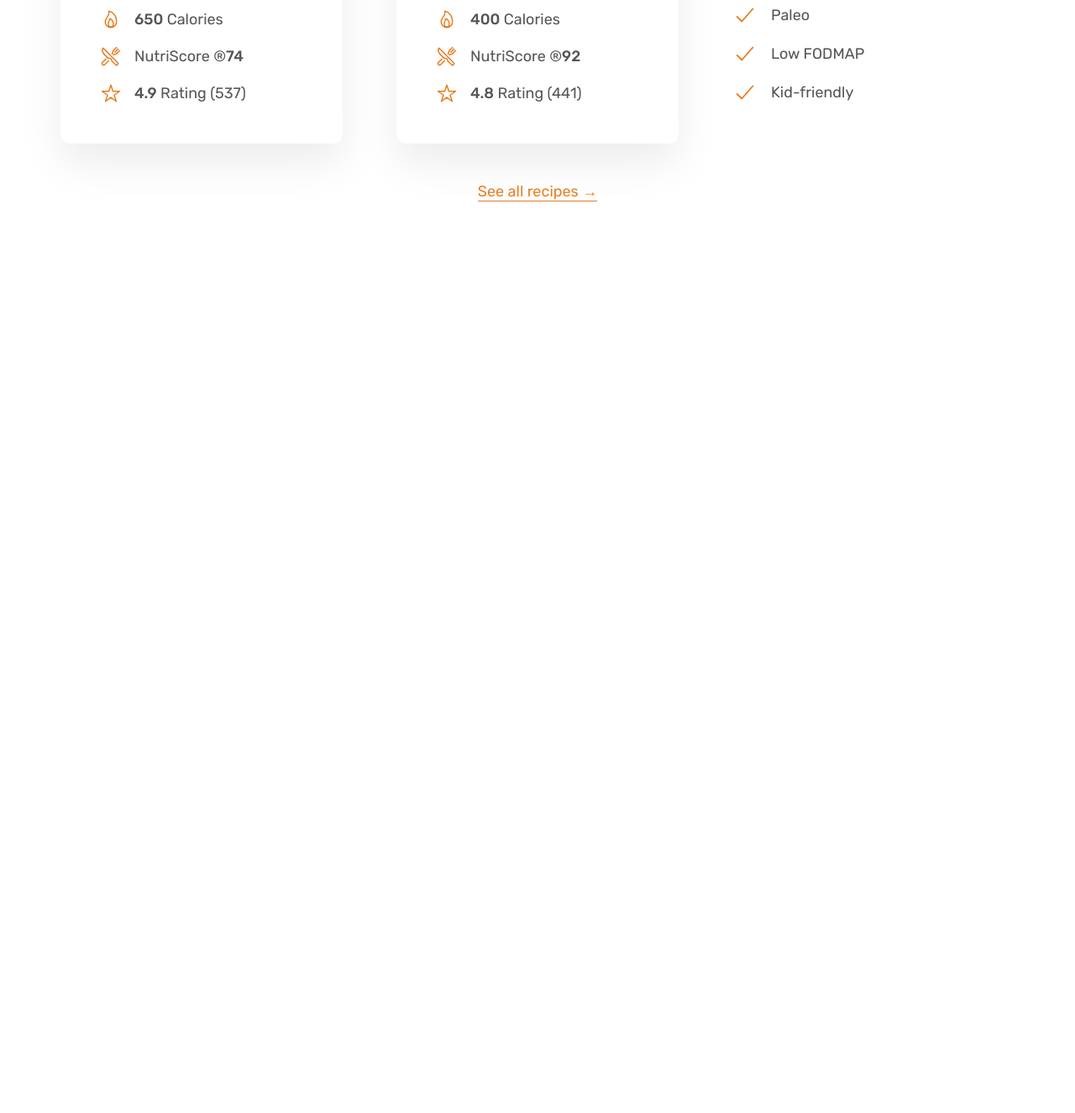
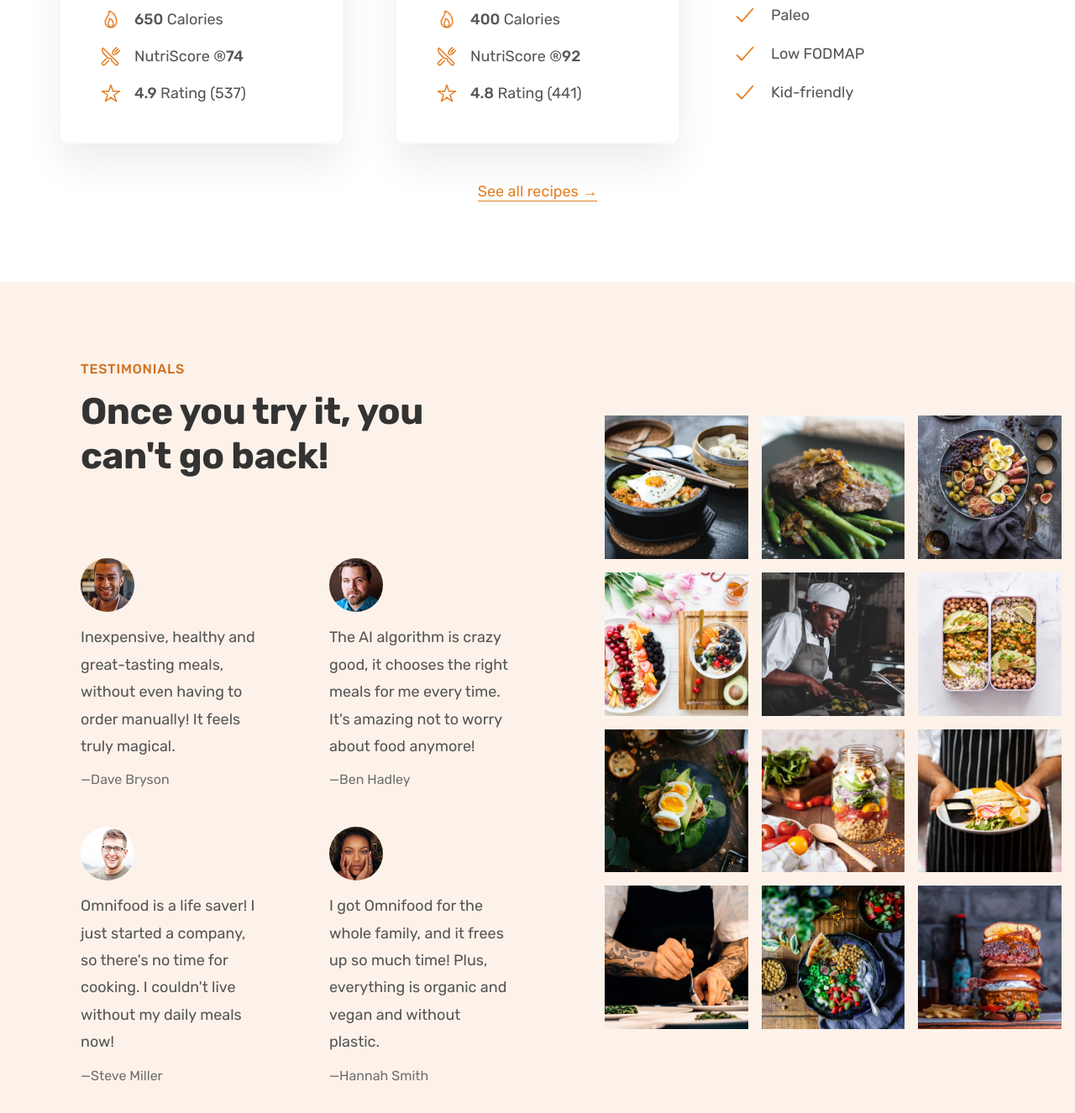
Before and after one commit to Tiraso12/Omnifood, a plain HTML site: page index.html in a window 1280 px wide. Shown: the part 3066-4392 px from the top of the page at 84% size. Before the commit the page ends 3402 px from the top, so only its background shows below. Drawn offline with nearby package versions, Linux system fonts and the light colour scheme.

Commit message:
testimonials section finished!

```diff
--- a/general.css
+++ b/general.css
@@ -30,6 +30,8 @@
     #cf711f
     - Accents:
     - Greys:
+
+    #6F6F6F(lightest gray allowed on #fdf2e9)
     #555
     #333
     #888;
--- a/index.html
+++ b/index.html
@@ -266,6 +266,95 @@
       </div>
 
     </section>
+
+    <section class="section-testimonials">
+      <div class="testimonials-container">
+        <span class="subheading">Testimonials</span>
+        <h2 class="heading-secondary">
+          Once you try it, you can't go back!
+        </h2>
+        <div class="testimonials">
+          <figure class="testimonial">
+            <img src="/img/customers/dave.jpg" class="testimonial-img" alt="photo of customer Dave Bryson">
+            <blockquote class="testimonial-text">
+              Inexpensive, healthy and great-tasting meals,
+              without even having to order manually! It feels truly magical.
+            </blockquote>
+            <p class="testimonial-name">&mdash;Dave Bryson</p>
+          </figure>
+          <figure class="testimonial">
+            <img src="/img/customers/ben.jpg" class="testimonial-img" alt="photo of customer Dave Bryson">
+            <blockquote class="testimonial-text">
+              The AI algorithm is crazy good, it
+              chooses the right meals for me
+              every time. It's amazing not to
+              worry about food anymore!
+            </blockquote>
+            <p class="testimonial-name">&mdash;Ben Hadley</p>
+          </figure>
+          <figure class="testimonial">
+            <img src="/img/customers/steve.jpg" class="testimonial-img" alt="photo of customer Dave Bryson">
+            <blockquote class="testimonial-text">
+              Omnifood is a life saver! I just started
+              a company, so there's no time
+              for cooking. I couldn't live without my
+              daily meals now!
+            </blockquote>
+            <p class="testimonial-name">&mdash;Steve Miller</p>
+          </figure>
+          <figure class="testimonial">
+            <img src="/img/customers/hannah.jpg" class="testimonial-img" alt="photo of customer Dave Bryson">
+            <blockquote class="testimonial-text">
+              I got Omnifood for the whole family,
+              and it frees up so much time! Plus,
+              everything is organic and vegan and
+              without plastic.
+            </blockquote>
+            <p class="testimonial-name">&mdash;Hannah Smith</p>
+          </figure>
+        </div>
+      </div>
+      <div class="gallery">
+        <figure class="gallery-item">
+          <img src="img/gallery/gallery-1.jpg" alt="Photo of food">
+          <!-- <figcaption></figcaption> -->
+        </figure>
+        <figure class="gallery-item">
+          <img src="img/gallery/gallery-2.jpg" alt="Photo of food">
+        </figure>
+        <figure class="gallery-item">
+          <img src="img/gallery/gallery-3.jpg" alt="Photo of food">
+        </figure>
+        <figure class="gallery-item">
+          <img src="img/gallery/gallery-4.jpg" alt="Photo of food">
+        </figure>
+        <figure class="gallery-item">
+          <img src="img/gallery/gallery-5.jpg" alt="Photo of food">
+        </figure>
+        <figure class="gallery-item">
+          <img src="img/gallery/gallery-6.jpg" alt="Photo of food">
+        </figure>
+        <figure class="gallery-item">
+          <img src="img/gallery/gallery-7.jpg" alt="Photo of food">
+        </figure>
+        <figure class="gallery-item">
+          <img src="img/gallery/gallery-8.jpg" alt="Photo of food">
+        </figure>
+        <figure class="gallery-item">
+          <img src="img/gallery/gallery-9.jpg" alt="Photo of food">
+        </figure>
+        <figure class="gallery-item">
+          <img src="img/gallery/gallery-10.jpg" alt="Photo of food">
+        </figure>
+        <figure class="gallery-item">
+          <img src="img/gallery/gallery-11.jpg" alt="Photo of food">
+        </figure>
+        <figure class="gallery-item">
+          <img src="img/gallery/gallery-12.jpg" alt="Photo of food">
+        </figure>
+      </div>
+    </section>
+
   </main>
 
   <script type="module" src="https://unpkg.com/ionicons@7.1.0/dist/ionicons/ionicons.esm.js"></script>
@@ -273,3 +362,22 @@
 </body>
 
 </html>
+
+
+
+
+<!-- Inexpensive, healthy and great-tasting meals,
+   without even having to order manually! It feels truly magical.
+    (Dave Bryson).
+  The AI algorithm is crazy good, it
+ chooses the right meals for me
+ every time. It's amazing not to
+ worry about food anymore! (Ben Hadley).
+Omnifood is a life saver! I just started
+a company, so there's no time
+for cooking. I couldn't live without my
+daily meals now! (Steve Miller).
+I got Omnifood for the whole family,
+and it frees up so much time! Plus,
+ everything is organic and vegan and
+ without plastic. (Hannah Smith).-->
--- a/style.css
+++ b/style.css
@@ -318,3 +318,62 @@ header {
   height: 3rem;
   color: #e67e22;
 }
+
+/* ****************************************** */
+/* TESTIMONIALS SECTION*/
+/* ****************************************** */
+
+.section-testimonials {
+  background-color: #fdf2e9;
+  display: grid;
+  grid-template-columns: 55fr 45fr;
+  align-items: center;
+}
+
+.testimonials-container {
+  padding: 9.6rem;
+}
+.testimonials {
+  display: grid;
+  grid-template-columns: 1fr 1fr;
+  row-gap: 4.8rem;
+  column-gap: 8rem;
+}
+
+.testimonial-img {
+  width: 6.4rem;
+  border-radius: 50%;
+  margin-bottom: 1.2rem;
+}
+
+.testimonial-text {
+  font-size: 1.8rem;
+  line-height: 1.8;
+  margin-bottom: 1.6rem;
+}
+
+.testimonial-name {
+  font-size: 1.6rem;
+  color: #6f6f6f;
+}
+
+.gallery {
+  display: grid;
+  grid-template-columns: 1fr 1fr 1fr;
+  gap: 1.6rem;
+  padding: 1.6rem;
+}
+
+.gallery-item {
+  overflow: hidden;
+}
+.gallery-item img {
+  display: block;
+  width: 100%;
+  transition: all 0.4s;
+  cursor: pointer;
+}
+
+.gallery-item img:hover {
+  transform: scale(1.1);
+}
```
